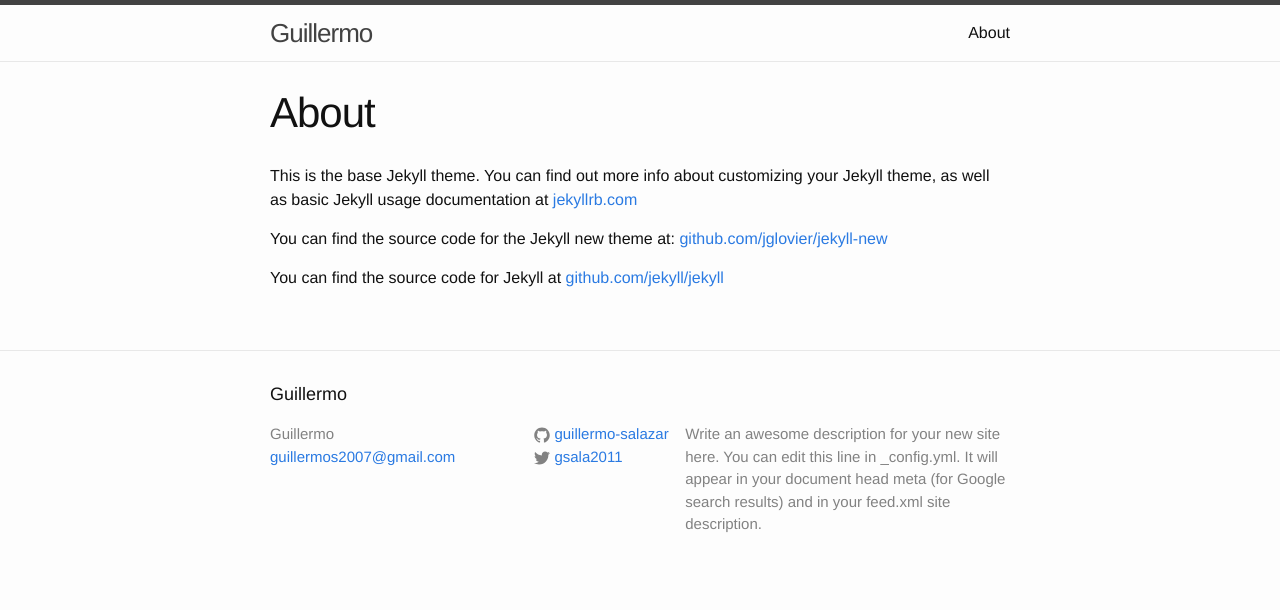
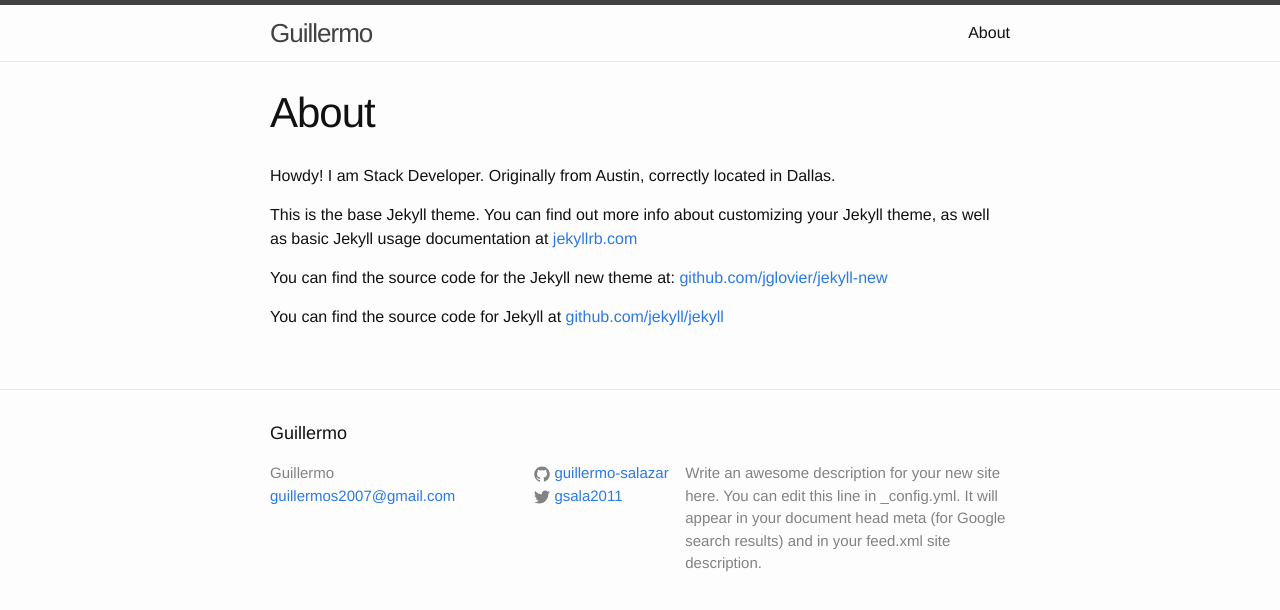
Before and after one commit to guillermo-salazar/guillermo-salazar.github.io, a Jekyll site: the page built from about.md, in a window 1280 px wide. Shown: the top 610 px of the page. Built offline with Jekyll 4.4.1, drawn with Linux system fonts in a browser that asks for light colours.

```diff
--- a/_config.yml
+++ b/_config.yml
@@ -10,6 +10,5 @@
 url: "http://yourdomain.com" # the base hostname & protocol for your site
 twitter_username: gsala2011
 github_username:  guillermo-salazar
-
 # Build settings
 markdown: kramdown
--- a/about.md
+++ b/about.md
@@ -4,6 +4,9 @@
 permalink: /about/
 ---
 
+Howdy!
+I am Stack Developer. Originally from Austin, correctly located in Dallas.
+
 This is the base Jekyll theme. You can find out more info about customizing your Jekyll theme, as well as basic Jekyll usage documentation at [jekyllrb.com](http://jekyllrb.com/)
 
 You can find the source code for the Jekyll new theme at: [github.com/jglovier/jekyll-new](https://github.com/jglovier/jekyll-new)
```
